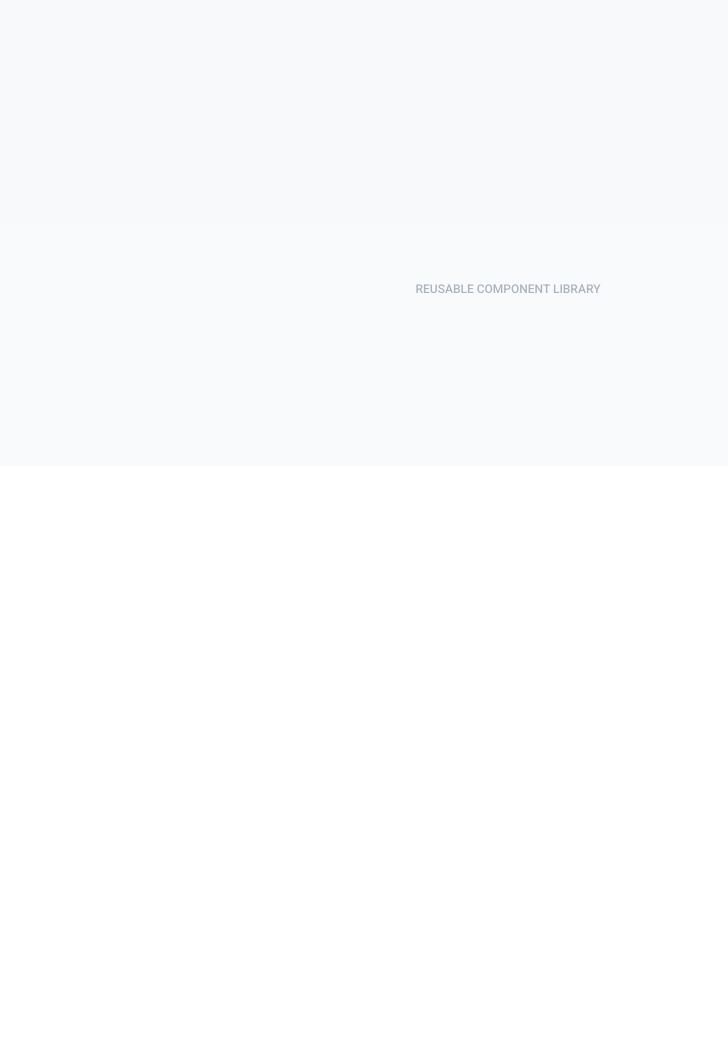
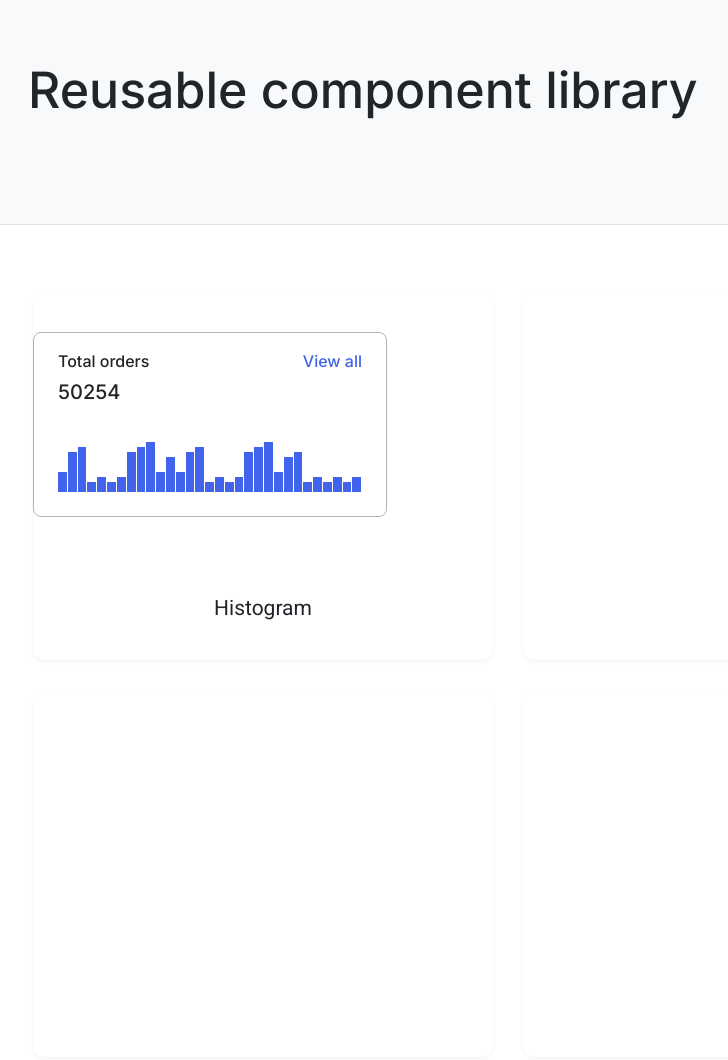
Before and after one commit to js-tasks-ru/htmlcss-20210114_4e-olga, a website: page index.html in a window 1280 px wide. Shown: the top 1060 px of the page, without its empty margins (132-860 px from the left). Before the commit the page ends 800 px from the top, so only its background shows below. Drawn offline with Linux system fonts and the light colour scheme.

Commit message:
Add button, accordion, histograma and skeleton

```diff
--- a/04-lection2/01-histogram/histogram.css
+++ b/04-lection2/01-histogram/histogram.css
@@ -24,7 +24,7 @@
 .title-ref {
     float:right;
     text-decoration: none;
-    color: #4263EB;
+    color: var(--primary-color, #4263EB);
 }
 
 .title-ref:hover {
@@ -45,7 +45,7 @@
 }
 
 .histogram__bar {
-    background-color: #4263EB;
+    background-color: var(--primary-color, #4263EB);
     flex-grow: 1;
     margin-right: 1px;
 }
--- a/assets/css/main.css
+++ b/assets/css/main.css
@@ -1,36 +1,89 @@
 @import '../fonts/fonts.css';
 
+:root {
+    --main: #fff;
+    --primary-color: #4263EB;
+    --primary-text-color: #212429;
+    --primary-header-background: #f8f9fa;
+    --primary-delimetr-color:  #DDE2E5;
+    --secondary-color: #7048E8;
+}
+
 * {
-    font-family: 'Roboto', sans-serif;
+    font-family: Inter;
+    color: var(--primary-text-color, #212429);
 }
 
 .page{
-
+    background-color: var(--main, #fff);
 }
 
 .page__header{
     padding-top: 24px;
-    background-color: #f8f9fa;
+    padding-left: 160px;
+    background-color: var(--primary-header-background, #f8f9fa) ;
     height: 200px;
 }
 
-.page__content{
+.header__title {
+    font-size: 50px;
+    line-height: 64px;
+}
+
+.page__delimetr {
+    margin: 0;
+    height: 1px;
+    border: 0;
+    background-color: var(--primary-delimetr-color, #DDE2E5);
 
 }
 
-.page__box{
-    max-width: 1110px;
+.page__content{
+    padding: 68px 165px 204px 165px;
     margin: auto;
+    overflow: hidden;
 }
+
+.content__box{
+    display: flex;
+    margin: -15px;
+    flex-wrap: wrap;
+}
+
+.content__card {
+    flex-grow: 1;
+    flex-shrink: 1;
+    flex-basis: 350px;
+    height: 367px;
+    margin: 15px;
+    background: var(--main, #fff);
+    box-shadow: 0px 2px 4px rgba(33, 36, 41, 0.05);
+    border-radius: 12px;
+    display: flex;
+    flex-direction: column;
+    justify-content: space-around;
+}
+
+.card__title{
+    font-family: Roboto;
+    font-size: 21px;
+    line-height: 25px;
+    text-align: center;
+}
+
 .page__footer{
-    padding-top: 56px;
-    padding-bottom: 56px;
-    height: 130px;
+    padding: 71px 400px 56px 400px;
+    height: 383px;
     text-align:center;
-    font-size: 12px;
-    font-weight: 500;
-    line-height: 18px;
+}
+
+.footer__title{
+    font-size: 38px;
+    line-height: 48px;
     text-transform: uppercase;
-    color: #ACB5BD;
-    background-color: #F9FAFC;
 }
+
+.footer__text{
+    font-size: 16px;
+    line-height: 24px;
+}
--- a/index.html
+++ b/index.html
@@ -4,13 +4,71 @@
     <head>
         <link rel="stylesheet" href="../../assets/css/normalize.css">
         <link rel="stylesheet" href="./assets/css/main.css">
+        <link rel="stylesheet" href="./04-lection2/01-histogram/histogram.css">
     </head>
     <body class="page">
-        <header class="page__header"></header>
-        <div class = "page__content"></div>
+        <header class="page__header">
+            <h1 class="header__title">Reusable component library</h1>
+        </header>
+        <hr class="page__delimetr">
+        <div class="page__content">
+            <div class="content__box">
+                <div class="content__card">
+                    <div class="histogram-box">
+                        <!--Текстовая часть гистограммы-->
+                        <div>
+                            <p class="title-text">Total orders</p><a href = "#" class="title-ref">View all</a>
+                            <p class="title-number">50254</p>
+                        </div>
+                        <!--Гистограмма-->
+                        <div class="histogram">
+                            <div class="histogram__bar" style="height: 40%"></div>
+                            <div class="histogram__bar" style="height: 80%"></div>
+                            <div class="histogram__bar" style="height: 90%"></div>
+                            <div class="histogram__bar" style="height: 20%"></div>
+                            <div class="histogram__bar" style="height: 30%"></div>
+                            <div class="histogram__bar" style="height: 20%"></div>
+                            <div class="histogram__bar" style="height: 30%"></div>
+                            <div class="histogram__bar" style="height: 80%"></div>
+                            <div class="histogram__bar" style="height: 90%"></div>
+                            <div class="histogram__bar" style="height: 100%"></div>
+                            <div class="histogram__bar" style="height: 40%"></div>
+                            <div class="histogram__bar" style="height: 70%"></div>
+                            <div class="histogram__bar" style="height: 40%"></div>
+                            <div class="histogram__bar" style="height: 80%"></div>
+                            <div class="histogram__bar" style="height: 90%"></div>
+                            <div class="histogram__bar" style="height: 20%"></div>
+                            <div class="histogram__bar" style="height: 30%"></div>
+                            <div class="histogram__bar" style="height: 20%"></div>
+                            <div class="histogram__bar" style="height: 30%"></div>
+                            <div class="histogram__bar" style="height: 80%"></div>
+                            <div class="histogram__bar" style="height: 90%"></div>
+                            <div class="histogram__bar" style="height: 100%"></div>
+                            <div class="histogram__bar" style="height: 40%"></div>
+                            <div class="histogram__bar" style="height: 70%"></div>
+                            <div class="histogram__bar" style="height: 80%"></div>
+                            <div class="histogram__bar" style="height: 20%"></div>
+                            <div class="histogram__bar" style="height: 30%"></div>
+                            <div class="histogram__bar" style="height: 20%"></div>
+                            <div class="histogram__bar" style="height: 30%"></div>
+                            <div class="histogram__bar" style="height: 20%"></div>
+                            <div class="histogram__bar" style="height: 30%"></div>
+                        </div>
+                    </div>
+                    <div class="card__title">Histogram</div>
+                </div>
+                <div class="content__card"></div>
+                <div class="content__card"></div>
+                <div class="content__card"></div>
+                <div class="content__card"></div>
+                <div class="content__card"></div>
+            </div>
+
+        </div>
+        <hr class="page__delimetr">
         <footer class="page__footer">
-            Reusable component library
+            <h2 class="footer__title">About</h2>
+            <p class="footer__text">This project is a collection of professionally designed, pre-built, fully responsive HTML snippets you can drop into your projects. Get started by checking out our free preview components, or browsing the PNG previews in the categories you're most curious about.</p>
         </footer>
-
     </body>
 </html>
```
